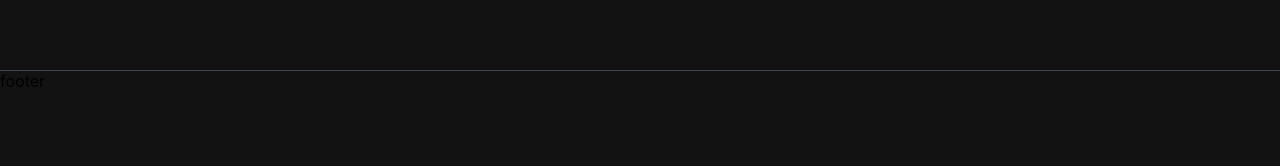
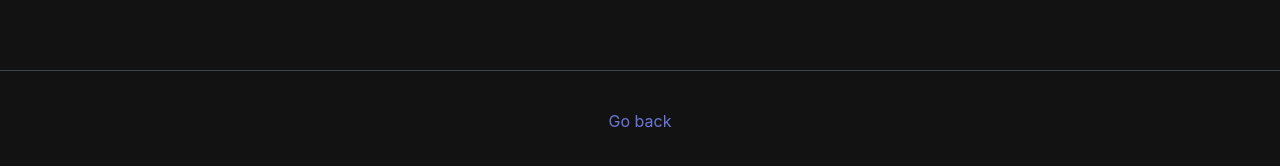
Before and after one commit to DmitryAgalakov/routing, a React (Create React App) app: page / in a window 1280 px wide. Shown: the part 630-796 px from the top of the page. Built offline with nearby package versions, Linux system fonts and the light colour scheme.

Commit message:
Added redirect example.

```diff
--- a/src/App.css
+++ b/src/App.css
@@ -47,3 +47,14 @@ span {
 footer {
   border-top: 1px solid var(--border);
 }
+
+.base-button {
+  margin: 0;
+  padding: 0;
+  border: none;
+  background: none;
+  font: inherit;
+  color: var(--text-header);
+  cursor: pointer;
+  outline: none;
+}
--- a/src/App.tsx
+++ b/src/App.tsx
@@ -1,6 +1,6 @@
 /** biome-ignore-all assist/source/organizeImports: <explanation> */
 import './App.css';
-import { Route, Routes, BrowserRouter } from 'react-router-dom';
+import { Route, Routes, BrowserRouter, Navigate } from 'react-router-dom';
 import { Home } from './pages/Home';
 import { About } from './pages/About';
 import { Posts } from './pages/Posts';
@@ -17,6 +17,8 @@ function App() {
           <Route path="/" element={<Layout />}>
             <Route index element={<Home />} />
             <Route path="about" element={<About />} />
+            {/* Переадресация */}
+            <Route path="about-us" element={<Navigate to={'/about'} replace />} />
             <Route path="posts" element={<Posts />} />
             <Route path="posts/:id" element={<Post />} />
             <Route path="*" element={<NotFound />} />
--- a/src/pages/Layout.tsx
+++ b/src/pages/Layout.tsx
@@ -1,9 +1,11 @@
-import { NavLink, Outlet } from 'react-router-dom';
+import { NavLink, Outlet, useNavigate } from 'react-router-dom';
 
 const headerHeight = 100;
 const footerHeight = 100;
 
 export function Layout() {
+  const navigate = useNavigate();
+
   return (
     <div style={{ display: 'flex', flexDirection: 'column', height: '100%', width: '100%' }}>
       <header
@@ -29,7 +31,11 @@ export function Layout() {
       <div style={{ display: 'flex', width: '100%', height: `calc(100% - ${footerHeight + headerHeight}px)` }}>
         <Outlet />
       </div>
-      <footer style={{ display: 'flex', height: `${footerHeight}px` }}>footer</footer>
+      <footer style={{ display: 'flex', height: `${footerHeight}px`, justifyContent: 'center' }}>
+        <button type="button" onClick={() => navigate(-1)} className="base-button">
+          Go back
+        </button>
+      </footer>
     </div>
   );
 }
```
